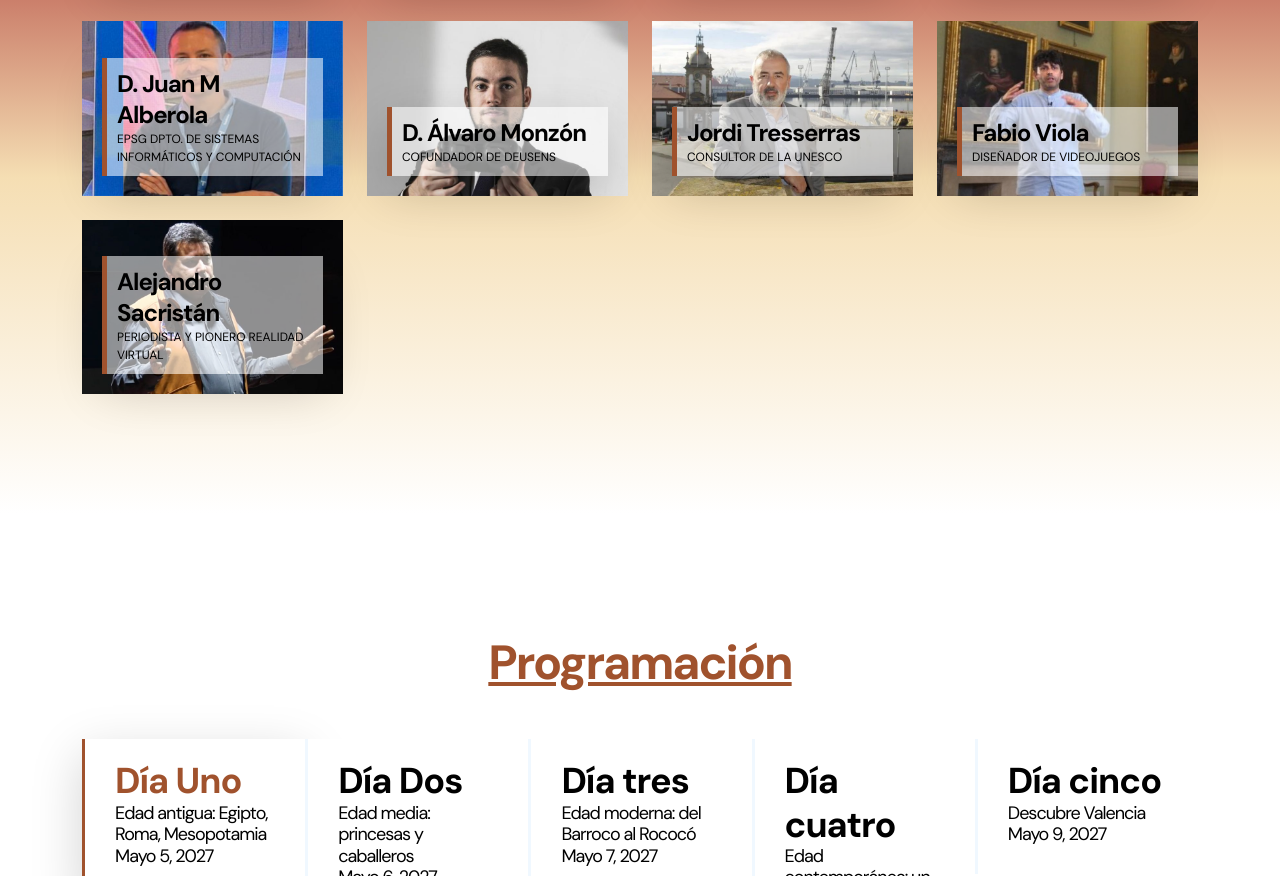
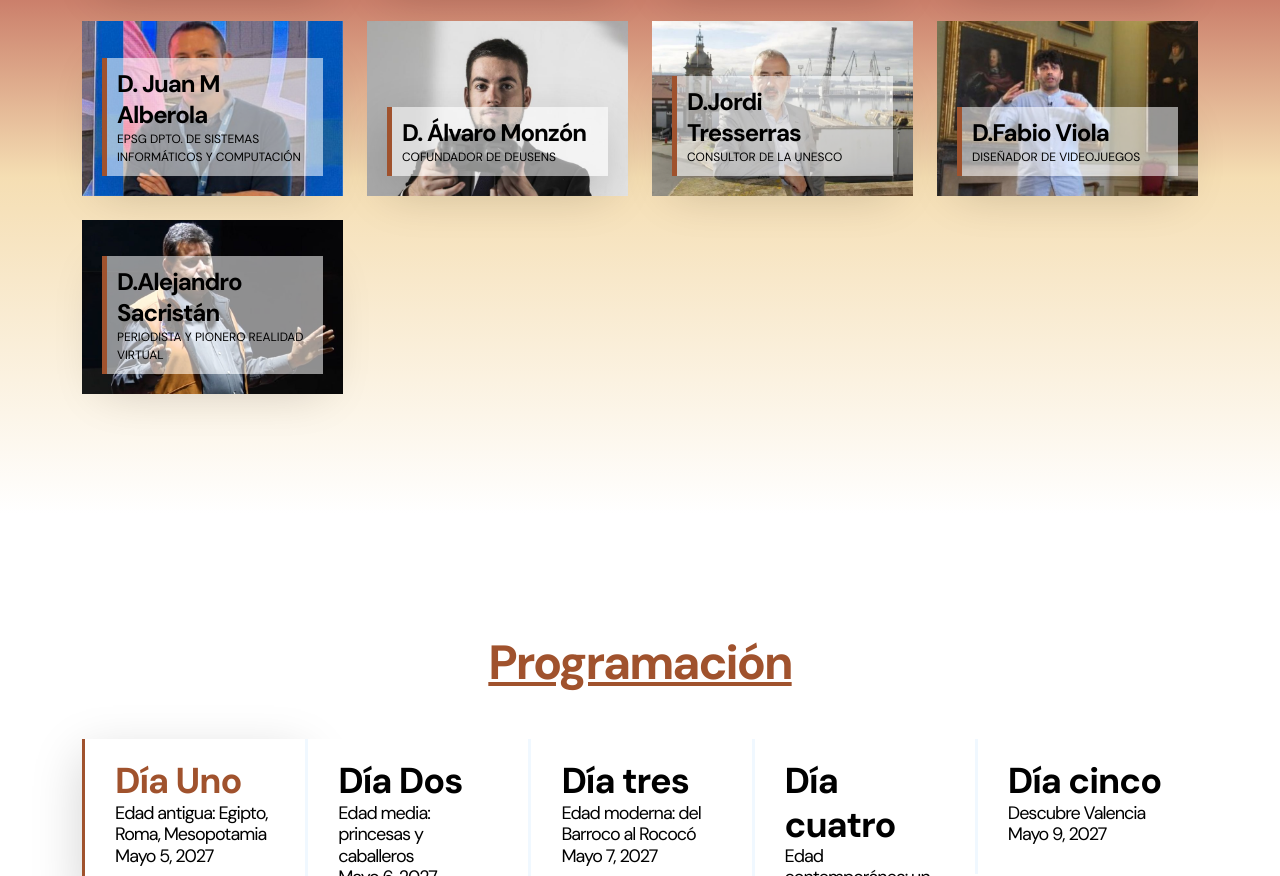
Before and after one commit to pmvjharo-lab/congreso-ctci, a plain HTML site: page index.html in a window 1280 px wide. Shown: the part 2632-3508 px from the top of the page. Drawn offline with Linux system fonts and the light colour scheme.

Commit message:
Update index.html

```diff
--- a/index.html
+++ b/index.html
@@ -403,7 +403,7 @@ https://templatemo.com/tm-575-leadership-event
                                   <div class="speakers-thumb speakers-thumb-small">
                                       <img src="images/avatar/jordi-4.jpg" class="img-fluid speakers-image" alt="">
                                       <div class="speakers-info">
-                                          <h5 class="speakers-title mb-0">Jordi Tresserras</h5>
+                                          <h5 class="speakers-title mb-0">D.Jordi Tresserras</h5>
                                           <p class="speakers-text mb-0">Consultor de la UNESCO</p>
                                           <ul class="social-icon">
                                               <li><a href="https://www.linkedin.com/in/jordi-tresserras-juan-21610934/?originalSubdomain=es " class="social-icon-link bi-linkedin"></a></li>
@@ -416,7 +416,7 @@ https://templatemo.com/tm-575-leadership-event
                                   <div class="speakers-thumb speakers-thumb-small">
                                       <img src="images/avatar/fabio-4.jpg" class="img-fluid speakers-image" alt="">
                                       <div class="speakers-info">
-                                          <h5 class="speakers-title mb-0">Fabio Viola</h5>
+                                          <h5 class="speakers-title mb-0">D.Fabio Viola</h5>
                                           <p class="speakers-text mb-0">Diseñador de videojuegos</p>
                                           <ul class="social-icon">
                                               <li><a href="https://www.fabio-viola.com/" class="social-icon-link bi-globe"></a></li>
@@ -429,7 +429,7 @@ https://templatemo.com/tm-575-leadership-event
                                   <div class="speakers-thumb speakers-thumb-small">
                                       <img src="images/avatar/alejo-4.jpg" class="img-fluid speakers-image" alt="">
                                       <div class="speakers-info">
-                                          <h5 class="speakers-title mb-0">Alejandro Sacristán</h5>
+                                          <h5 class="speakers-title mb-0">D.Alejandro Sacristán</h5>
                                           <p class="speakers-text mb-0">Periodista y pionero realidad virtual</p>
                                           <ul class="social-icon">
                                               <li><a href="https://alejandrosacristan.es/  " class="social-icon-link bi-globe"></a></li>
```
